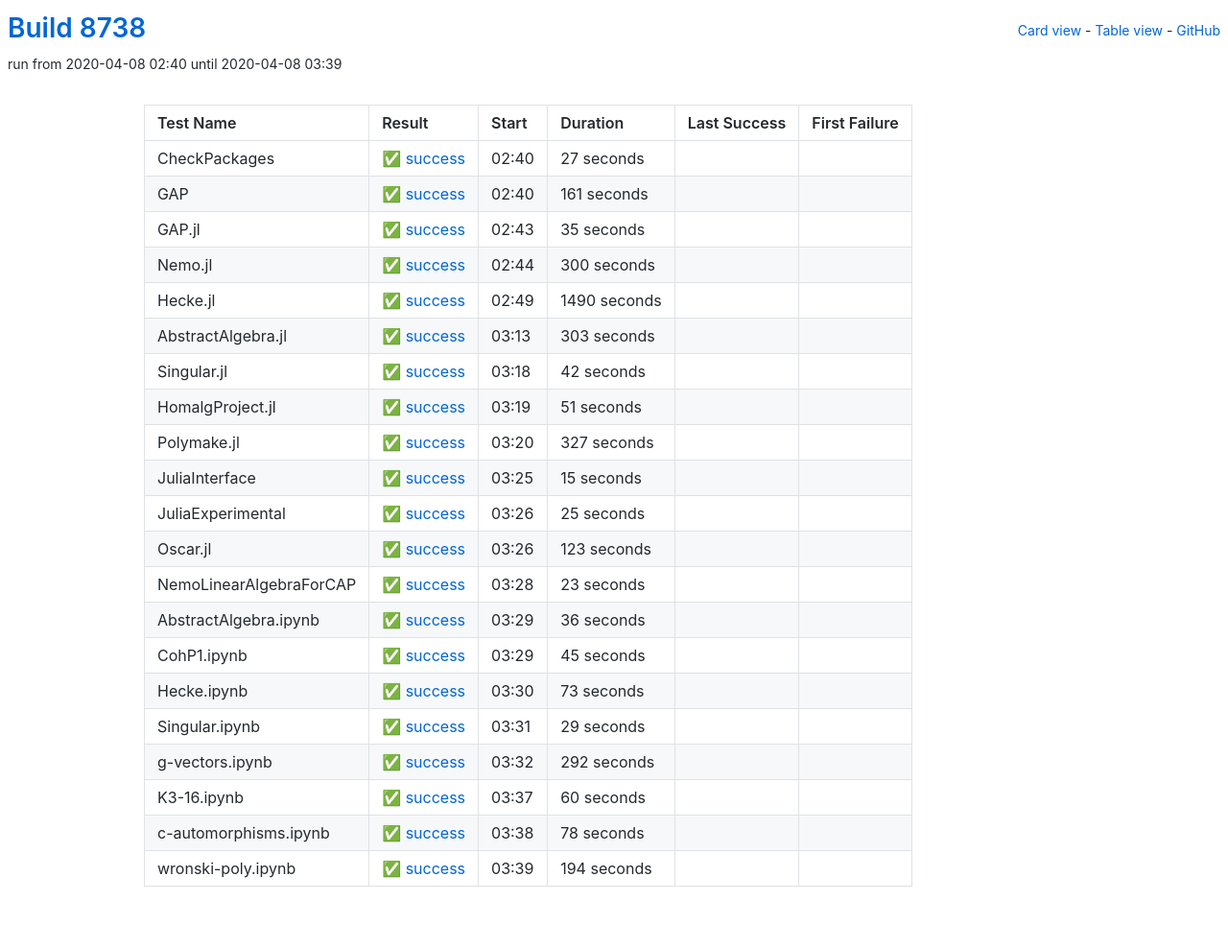
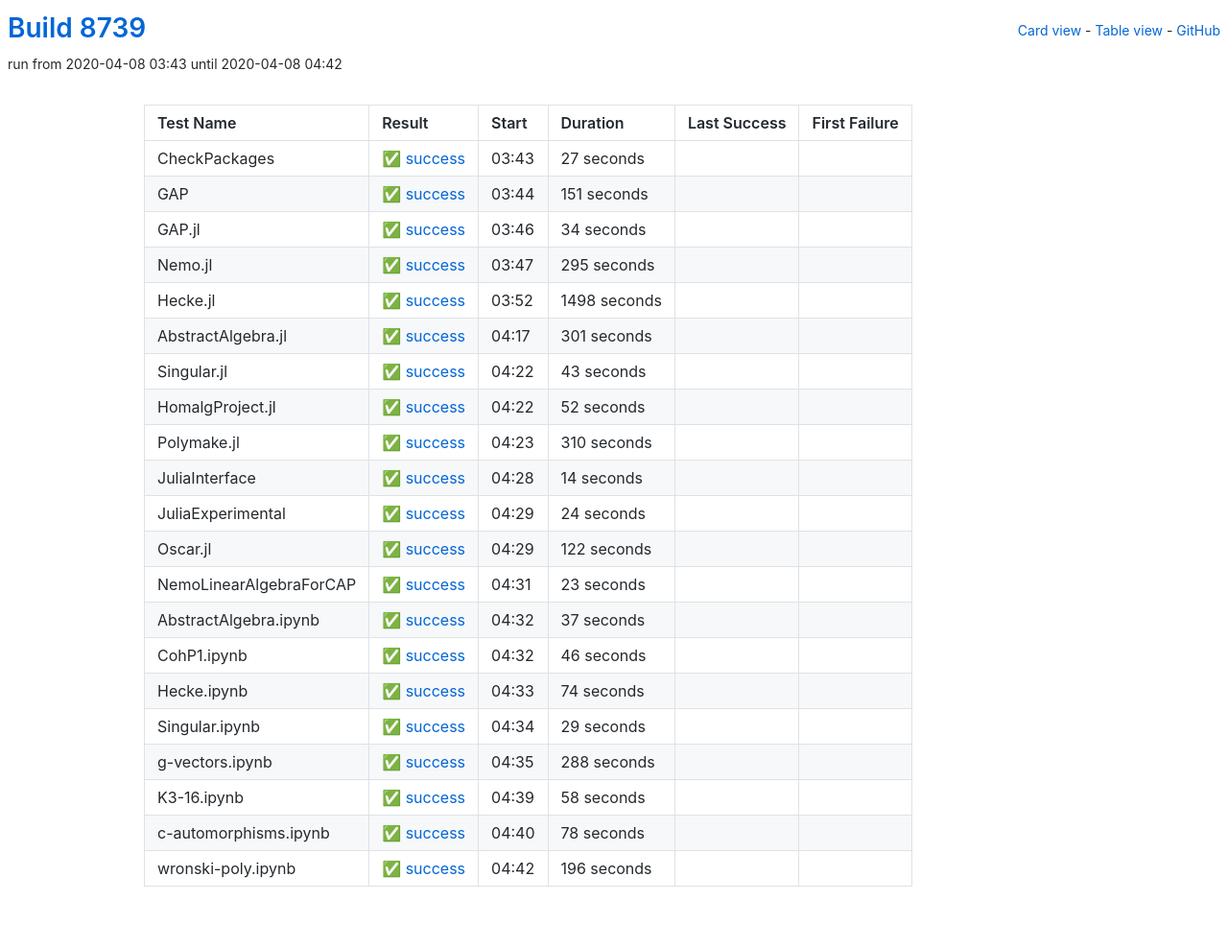
Before and after one commit to oscar-system/oscar-ci-status, a Jekyll site: the page built from table.html, in a window 1280 px wide. Shown: the whole page at 96% size. Built offline with Jekyll 4.4.1, drawn with Linux system fonts in a browser that asks for light colours.

Commit message:
Build 8739

```diff
--- a/_data/ci.yml
+++ b/_data/ci.yml
@@ -1,5 +1,5 @@
-build: 8738
-build_url: https://oscarci.mathematik.uni-kl.de/job/oscar/8738/
+build: 8739
+build_url: https://oscarci.mathematik.uni-kl.de/job/oscar/8739/
 job: oscar
 tests:
 - duration: 27
@@ -8,130 +8,130 @@
   first_failure_url: null
   last_success: false
   last_success_url: null
-  log: https://oscarci.mathematik.uni-kl.de/job/oscar/8738/artifact/logs/build-8738/CheckPackages.log
+  log: https://oscarci.mathematik.uni-kl.de/job/oscar/8739/artifact/logs/build-8739/CheckPackages.log
   name: CheckPackages
-  start: 2020-04-08 02:40
+  start: 2020-04-08 03:43
   status: success
   success: true
-- duration: 161
+- duration: 151
   exitcode: 0
   first_failure: false
   first_failure_url: null
   last_success: false
   last_success_url: null
-  log: https://oscarci.mathematik.uni-kl.de/job/oscar/8738/artifact/logs/build-8738/GAP.log
+  log: https://oscarci.mathematik.uni-kl.de/job/oscar/8739/artifact/logs/build-8739/GAP.log
   name: GAP
-  start: 2020-04-08 02:40
+  start: 2020-04-08 03:44
   status: success
   success: true
-- duration: 35
+- duration: 34
   exitcode: 0
   first_failure: false
   first_failure_url: null
   last_success: false
   last_success_url: null
-  log: https://oscarci.mathematik.uni-kl.de/job/oscar/8738/artifact/logs/build-8738/GAP.jl.log
+  log: https://oscarci.mathematik.uni-kl.de/job/oscar/8739/artifact/logs/build-8739/GAP.jl.log
   name: GAP.jl
-  start: 2020-04-08 02:43
+  start: 2020-04-08 03:46
   status: success
   success: true
-- duration: 300
+- duration: 295
   exitcode: 0
   first_failure: false
   first_failure_url: null
   last_success: false
   last_success_url: null
-  log: https://oscarci.mathematik.uni-kl.de/job/oscar/8738/artifact/logs/build-8738/Nemo.jl.log
+  log: https://oscarci.mathematik.uni-kl.de/job/oscar/8739/artifact/logs/build-8739/Nemo.jl.log
   name: Nemo.jl
-  start: 2020-04-08 02:44
+  start: 2020-04-08 03:47
   status: success
   success: true
-- duration: 1490
+- duration: 1498
   exitcode: 0
   first_failure: false
   first_failure_url: null
   last_success: false
   last_success_url: null
-  log: https://oscarci.mathematik.uni-kl.de/job/oscar/8738/artifact/logs/build-8738/Hecke.jl.log
+  log: https://oscarci.mathematik.uni-kl.de/job/oscar/8739/artifact/logs/build-8739/Hecke.jl.log
   name: Hecke.jl
-  start: 2020-04-08 02:49
+  start: 2020-04-08 03:52
   status: success
   success: true
-- duration: 303
+- duration: 301
   exitcode: 0
   first_failure: false
   first_failure_url: null
   last_success: false
   last_success_url: null
-  log: https://oscarci.mathematik.uni-kl.de/job/oscar/8738/artifact/logs/build-8738/AbstractAlgebra.jl.log
+  log: https://oscarci.mathematik.uni-kl.de/job/oscar/8739/artifact/logs/build-8739/AbstractAlgebra.jl.log
   name: AbstractAlgebra.jl
-  start: 2020-04-08 03:13
+  start: 2020-04-08 04:17
   status: success
   success: true
-- duration: 42
+- duration: 43
   exitcode: 0
   first_failure: false
   first_failure_url: null
   last_success: false
   last_success_url: null
-  log: https://oscarci.mathematik.uni-kl.de/job/oscar/8738/artifact/logs/build-8738/Singular.jl.log
+  log: https://oscarci.mathematik.uni-kl.de/job/oscar/8739/artifact/logs/build-8739/Singular.jl.log
   name: Singular.jl
-  start: 2020-04-08 03:18
+  start: 2020-04-08 04:22
   status: success
   success: true
-- duration: 51
+- duration: 52
   exitcode: 0
   first_failure: false
   first_failure_url: null
   last_success: false
   last_success_url: null
-  log: https://oscarci.mathematik.uni-kl.de/job/oscar/8738/artifact/logs/build-8738/HomalgProject.jl.log
+  log: https://oscarci.mathematik.uni-kl.de/job/oscar/8739/artifact/logs/build-8739/HomalgProject.jl.log
   name: HomalgProject.jl
-  start: 2020-04-08 03:19
+  start: 2020-04-08 04:22
   status: success
   success: true
-- duration: 327
+- duration: 310
   exitcode: 0
   first_failure: false
   first_failure_url: null
   last_success: false
   last_success_url: null
-  log: https://oscarci.mathematik.uni-kl.de/job/oscar/8738/artifact/logs/build-8738/Polymake.jl.log
+  log: https://oscarci.mathematik.uni-kl.de/job/oscar/8739/artifact/logs/build-8739/Polymake.jl.log
   name: Polymake.jl
-  start: 2020-04-08 03:20
+  start: 2020-04-08 04:23
   status: success
   success: true
-- duration: 15
+- duration: 14
   exitcode: 0
   first_failure: false
   first_failure_url: null
   last_success: false
   last_success_url: null
-  log: https://oscarci.mathematik.uni-kl.de/job/oscar/8738/artifact/logs/build-8738/JuliaInterface.log
+  log: https://oscarci.mathematik.uni-kl.de/job/oscar/8739/artifact/logs/build-8739/JuliaInterface.log
   name: JuliaInterface
-  start: 2020-04-08 03:25
+  start: 2020-04-08 04:28
   status: success
   success: true
-- duration: 25
+- duration: 24
   exitcode: 0
   first_failure: false
   first_failure_url: null
   last_success: false
   last_success_url: null
-  log: https://oscarci.mathematik.uni-kl.de/job/oscar/8738/artifact/logs/build-8738/JuliaExperimental.log
+  log: https://oscarci.mathematik.uni-kl.de/job/oscar/8739/artifact/logs/build-8739/JuliaExperimental.log
   name: JuliaExperimental
-  start: 2020-04-08 03:26
+  start: 2020-04-08 04:29
   status: success
   success: true
-- duration: 123
+- duration: 122
   exitcode: 0
   first_failure: false
   first_failure_url: null
   last_success: false
   last_success_url: null
-  log: https://oscarci.mathematik.uni-kl.de/job/oscar/8738/artifact/logs/build-8738/Oscar.jl.log
+  log: https://oscarci.mathematik.uni-kl.de/job/oscar/8739/artifact/logs/build-8739/Oscar.jl.log
   name: Oscar.jl
-  start: 2020-04-08 03:26
+  start: 2020-04-08 04:29
   status: success
   success: true
 - duration: 23
@@ -140,42 +140,42 @@
   first_failure_url: null
   last_success: false
   last_success_url: null
-  log: https://oscarci.mathematik.uni-kl.de/job/oscar/8738/artifact/logs/build-8738/NemoLinearAlgebraForCAP.log
+  log: https://oscarci.mathematik.uni-kl.de/job/oscar/8739/artifact/logs/build-8739/NemoLinearAlgebraForCAP.log
   name: NemoLinearAlgebraForCAP
-  start: 2020-04-08 03:28
+  start: 2020-04-08 04:31
   status: success
   success: true
-- duration: 36
+- duration: 37
   exitcode: 0
   first_failure: false
   first_failure_url: null
   last_success: false
   last_success_url: null
-  log: https://oscarci.mathematik.uni-kl.de/job/oscar/8738/artifact/logs/build-8738/AbstractAlgebra.ipynb.log
+  log: https://oscarci.mathematik.uni-kl.de/job/oscar/8739/artifact/logs/build-8739/AbstractAlgebra.ipynb.log
   name: AbstractAlgebra.ipynb
-  start: 2020-04-08 03:29
+  start: 2020-04-08 04:32
   status: success
   success: true
-- duration: 45
+- duration: 46
   exitcode: 0
   first_failure: false
   first_failure_url: null
   last_success: false
   last_success_url: null
-  log: https://oscarci.mathematik.uni-kl.de/job/oscar/8738/artifact/logs/build-8738/CohP1.ipynb.log
+  log: https://oscarci.mathematik.uni-kl.de/job/oscar/8739/artifact/logs/build-8739/CohP1.ipynb.log
   name: CohP1.ipynb
-  start: 2020-04-08 03:29
+  start: 2020-04-08 04:32
   status: success
   success: true
-- duration: 73
+- duration: 74
   exitcode: 0
   first_failure: false
   first_failure_url: null
   last_success: false
   last_success_url: null
-  log: https://oscarci.mathematik.uni-kl.de/job/oscar/8738/artifact/logs/build-8738/Hecke.ipynb.log
+  log: https://oscarci.mathematik.uni-kl.de/job/oscar/8739/artifact/logs/build-8739/Hecke.ipynb.log
   name: Hecke.ipynb
-  start: 2020-04-08 03:30
+  start: 2020-04-08 04:33
   status: success
   success: true
 - duration: 29
@@ -184,31 +184,31 @@
   first_failure_url: null
   last_success: false
   last_success_url: null
-  log: https://oscarci.mathematik.uni-kl.de/job/oscar/8738/artifact/logs/build-8738/Singular.ipynb.log
+  log: https://oscarci.mathematik.uni-kl.de/job/oscar/8739/artifact/logs/build-8739/Singular.ipynb.log
   name: Singular.ipynb
-  start: 2020-04-08 03:31
+  start: 2020-04-08 04:34
   status: success
   success: true
-- duration: 292
+- duration: 288
   exitcode: 0
   first_failure: false
   first_failure_url: null
   last_success: false
   last_success_url: null
-  log: https://oscarci.mathematik.uni-kl.de/job/oscar/8738/artifact/logs/build-8738/g-vectors.ipynb.log
+  log: https://oscarci.mathematik.uni-kl.de/job/oscar/8739/artifact/logs/build-8739/g-vectors.ipynb.log
   name: g-vectors.ipynb
-  start: 2020-04-08 03:32
+  start: 2020-04-08 04:35
   status: success
   success: true
-- duration: 60
+- duration: 58
   exitcode: 0
   first_failure: false
   first_failure_url: null
   last_success: false
   last_success_url: null
-  log: https://oscarci.mathematik.uni-kl.de/job/oscar/8738/artifact/logs/build-8738/K3-16.ipynb.log
+  log: https://oscarci.mathematik.uni-kl.de/job/oscar/8739/artifact/logs/build-8739/K3-16.ipynb.log
   name: K3-16.ipynb
-  start: 2020-04-08 03:37
+  start: 2020-04-08 04:39
   status: success
   success: true
 - duration: 78
@@ -217,19 +217,19 @@
   first_failure_url: null
   last_success: false
   last_success_url: null
-  log: https://oscarci.mathematik.uni-kl.de/job/oscar/8738/artifact/logs/build-8738/c-automorphisms.ipynb.log
+  log: https://oscarci.mathematik.uni-kl.de/job/oscar/8739/artifact/logs/build-8739/c-automorphisms.ipynb.log
   name: c-automorphisms.ipynb
-  start: 2020-04-08 03:38
+  start: 2020-04-08 04:40
   status: success
   success: true
-- duration: 194
+- duration: 196
   exitcode: 0
   first_failure: false
   first_failure_url: null
   last_success: false
   last_success_url: null
-  log: https://oscarci.mathematik.uni-kl.de/job/oscar/8738/artifact/logs/build-8738/wronski-poly.ipynb.log
+  log: https://oscarci.mathematik.uni-kl.de/job/oscar/8739/artifact/logs/build-8739/wronski-poly.ipynb.log
   name: wronski-poly.ipynb
-  start: 2020-04-08 03:39
+  start: 2020-04-08 04:42
   status: success
   success: true
```
Also changed, not shown: README.md.
